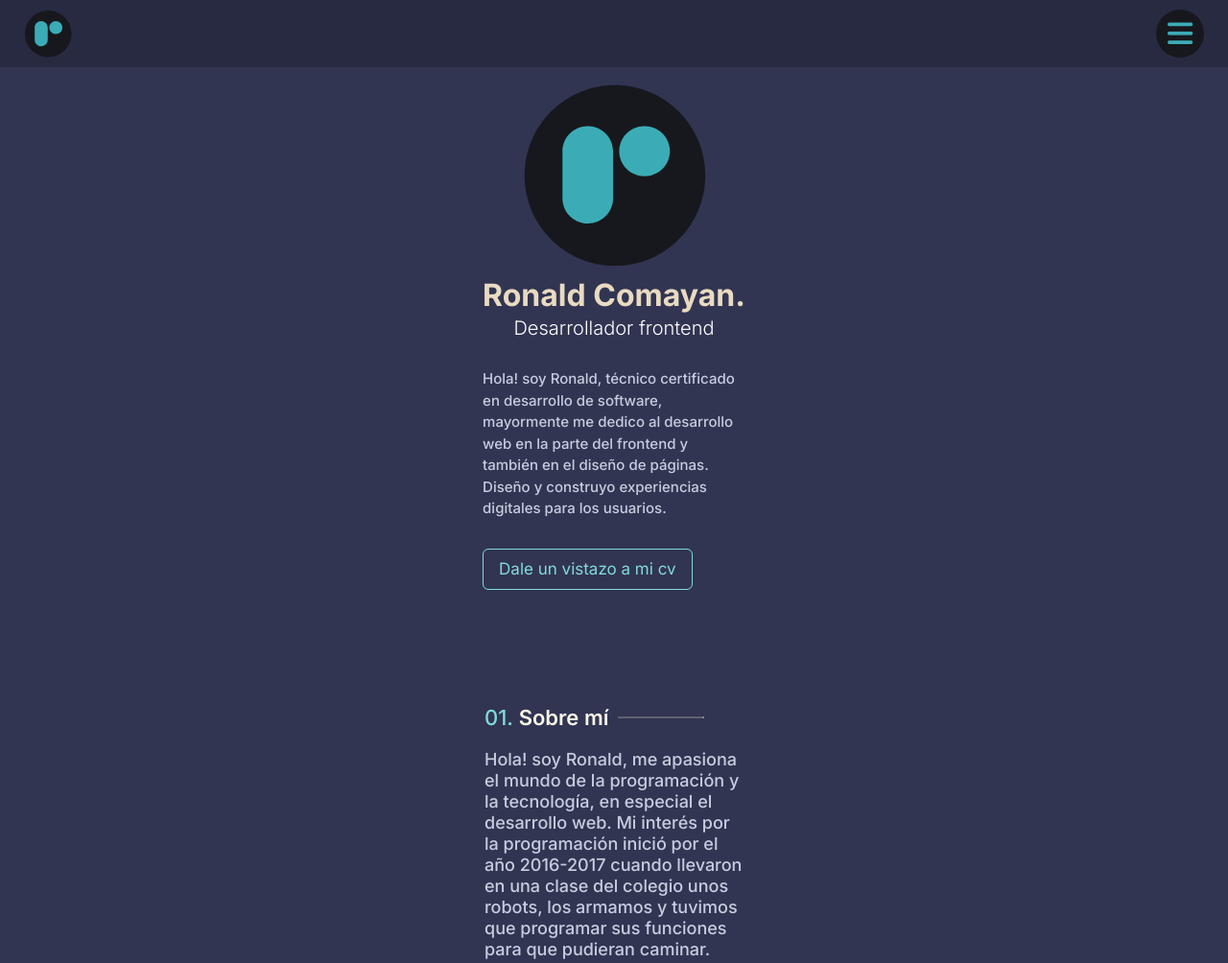
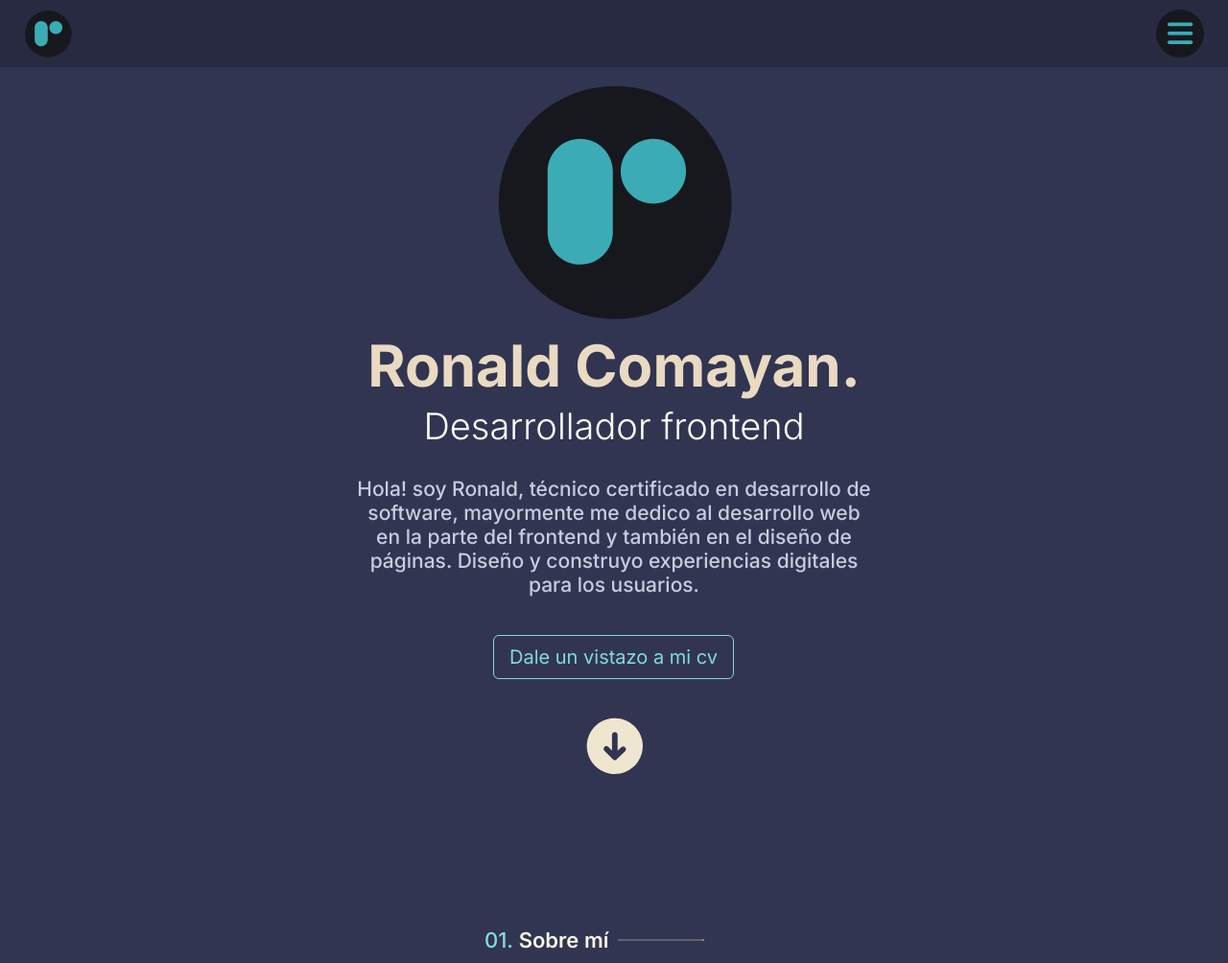
Before and after one commit to comayocode/portfolio-2, a plain HTML site: page index.html in a window 1280 px wide. Shown: the top 1004 px of the page at 96% size. Drawn offline with nearby package versions, Linux system fonts and the light colour scheme.

Commit message:
feat: Añadir seccion hero para dispositivos 768px

```diff
--- a/css/hero.css
+++ b/css/hero.css
@@ -14,7 +14,7 @@
     margin-top: 10px;
 }
 
-.dev-tittle{
+.dev-tittle {
     font-size: 20px;
     font-weight: 400;
     color: var(--tittle-card);
@@ -46,3 +46,57 @@ p[data-aos] {
     position: relative;
     z-index: -1;
 }
+
+@media (min-width: 768px) {
+    #hero {
+        padding-bottom: 100px;
+    }
+
+    .hero-img {
+        max-width: 250px;
+    }
+
+    .name {
+        font-size: 60px;
+        line-height: 72.61px;
+    }
+
+    .dev-tittle {
+        font-size: 38px;
+        line-height: 46px;
+    }
+
+    .hero-description {
+        font-size: 21px;
+        line-height: 25px;
+        width: 540px;
+    }
+
+    .hero-container a{
+        width: 540px;
+    }
+
+    .hero-btn-resume {
+        margin-top: 40px;
+        font-size: 20px;
+    }
+
+    /* Boton para bajar a seccion sobre mi */
+    .btn-down {
+        display: block;
+        transform: rotate(180deg);
+        margin-top: 40px;
+    }
+
+    .btn-down-color{
+        color: #EEE6CE;
+        transition: color .2s;
+        transition: transform 0.5s;
+    }
+
+    .btn-down-color:hover{
+        transform: translateY(-5px);
+        color: #82DBD8;
+        cursor: pointer;
+    }
+}
--- a/index.html
+++ b/index.html
@@ -77,7 +77,7 @@
 
     <!----- Hero ----->
     <section id="hero" class="d-flex flex-column align-items-center">
-      <div class="hero-container d-flex flex-column ">
+      <div class="hero-container d-flex flex-column justify-content-center">
 
         <img class="hero-img align-self-center" data-aos="fade-up" data-aos-delay="100" data-aos-duration="1000"
           data-aos-once="true" src="img/about-me/20220223_Logo_v1.svg" alt="Logo comayo">
@@ -85,12 +85,12 @@
           data-aos-once="true">Ronald Comayan.</h2>
         <h1 class="dev-tittle text-center fw-light" data-aos="fade-up" data-aos-delay="300" data-aos-duration="1000"
           data-aos-once="true">Desarrollador frontend</h1>
-        <p class="hero-description text-start" data-aos="fade-up" data-aos-delay="300" data-aos-duration="1000" data-aos-once="true">Hola! soy Ronald, técnico certificado en desarrollo de software,
+        <p class="hero-description text-start text-center" data-aos="fade-up" data-aos-delay="300" data-aos-duration="1000" data-aos-once="true">Hola! soy Ronald, técnico certificado en desarrollo de software,
           mayormente me dedico al desarrollo web en la parte del frontend y también en el diseño de páginas. Diseño y
           construyo experiencias digitales para los usuarios.</p>
         <!-- Boton descargar resume -->
-        <a href="" download="CV_RonaldComayan-comayodev.pdf">
-          <button type="button" class="btn-resume hero-btn-resume border border-success rounded-2 text-start" >
+        <a class="d-flex justify-content-center" href="" download="CV_RonaldComayan-comayodev.pdf">
+          <button type="button" class="btn-resume hero-btn-resume border border-success rounded-2 text-start" data-aos="zoom-in" data-aos-delay="500" data-aos-once="true">
             Dale un vistazo a mi cv
           </button>
         </a>
```
